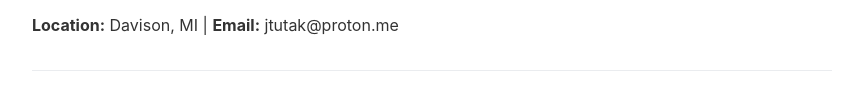
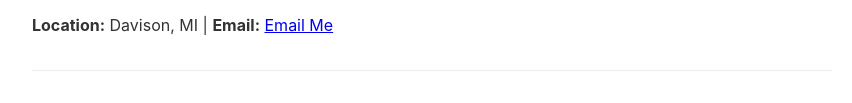
Before and after one commit to tutakjacob/tutakjacob.github.io, a plain HTML site: page resume.html in a window 1280 px wide. Shown: the part 201-304 px from the top of the page, without its empty margins (208-1060 px from the left). Drawn offline with Linux system fonts and the light colour scheme.

Commit message:
Enhance resume.html with email link and formatting
Updated the resume HTML file to include a mailto link for the email address and made minor formatting adjustments.

```diff
--- a/resume.html
+++ b/resume.html
@@ -28,7 +28,7 @@
 
     <header>
         <h1>IT Systems Administrator & Infrastructure Operations Specialist</h1>
-        <p><strong>Location:</strong> Davison, MI | <strong>Email:</strong> jtutak@proton.me</p>
+        <p><strong>Location:</strong> Davison, MI | <strong>Email:</strong> <a href="mailto:jtutak@proton.me">Email Me</a></p>
     </header>
 
     <section>
```
